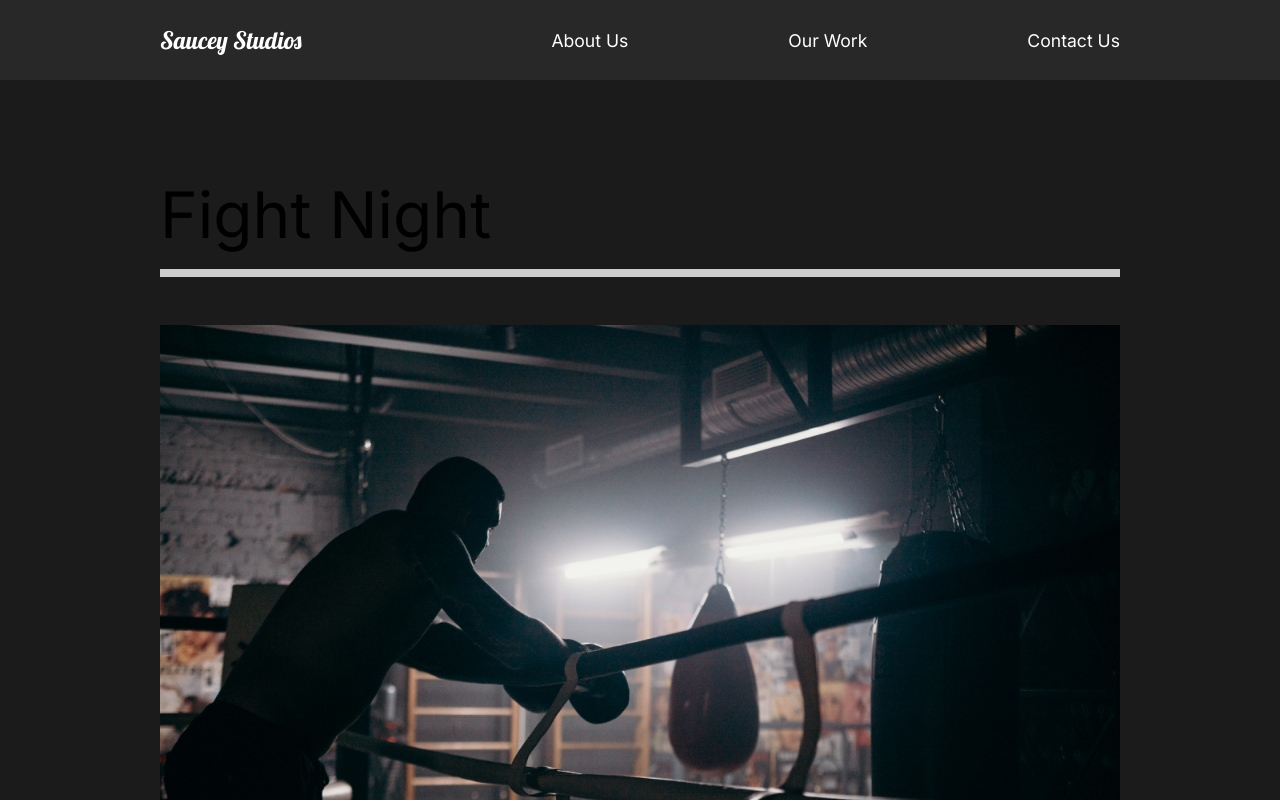
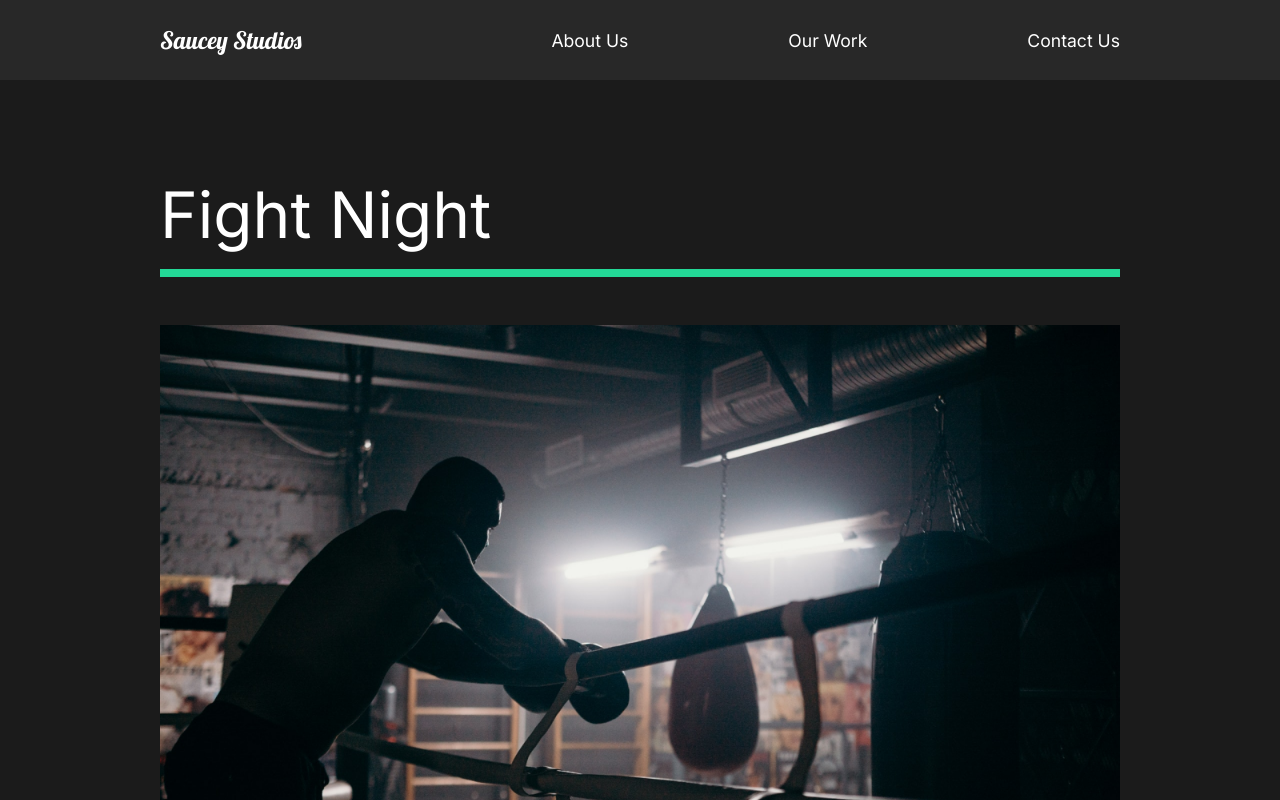
Before and after one commit to Clark-Code/Saucey-Studios, a React (Create React App) app: page /Work in a window 1280 px wide. Shown: the top 800 px of the page. Built offline with nearby package versions, Linux system fonts and the light colour scheme.

Commit message:
framer-motion HomePage & Page Transitions

```diff
--- /dev/null
+++ b/src/Animation.jsx
@@ -0,0 +1,81 @@
+export const pageAnimation = {
+	hidden: {
+		opacity: 0,
+		y: 300,
+	},
+	show: {
+		opacity: 1,
+		y: 0,
+		transition: {
+			duration: 1,
+			ease: 'easeIn',
+		},
+	},
+};
+
+export const titleAnimation = {
+	hidden: {
+		y: 200,
+	},
+	show: {
+		y: 0,
+		transition: {
+			duration: 0.75,
+			ease: 'easeOut',
+		},
+	},
+};
+
+export const container = {
+	hidden: {
+		x: 50,
+	},
+	show: {
+		x: 0,
+		transition: {
+			duration: 1,
+			ease: 'easeOut',
+			staggerChildren: 0.5,
+			when: 'afterChildren',
+		},
+	},
+};
+
+export const fade = {
+	hidden: {
+		opacity: 0,
+		y: 200,
+	},
+	show: {
+		opacity: 1,
+		y: 0,
+		transition: {
+			duration: 0.75,
+			ease: 'easeOut',
+		},
+	},
+};
+
+export const button = {
+	hidden: {
+		opacity: 0,
+	},
+	show: {
+		opacity: 1,
+	},
+};
+
+export const image = {
+	hidden: {
+		scale: 1.5,
+		opacity: 0,
+	},
+	show: {
+		scale: 1,
+		opacity: 1,
+		transition: {
+			ease: 'easeOut',
+			duration: 1.25,
+		},
+	},
+};
--- a/src/components/OurWork.jsx
+++ b/src/components/OurWork.jsx
@@ -43,6 +43,7 @@ const Work = styled.div`
 	padding: 5rem 10rem;
 	h2 {
 		padding: 1rem 0rem;
+		color: white;
 	}
 `;
 
@@ -50,7 +51,7 @@ const Movie = styled.div`
 	padding-bottom: 10rem;
 	.line {
 		height: 0.5rem;
-		background: #cccccc;
+		background: #23d997;
 		margin-bottom: 3rem;
 	}
 	img {
--- a/src/pages/Contact.jsx
+++ b/src/pages/Contact.jsx
@@ -1,10 +1,15 @@
 import React, { Fragment } from 'react';
 import ContactUs from '../components/Contact';
+//framer-motion
+import { motion } from 'framer-motion';
+import { pageAnimation } from '../Animation';
 
 const Contact = () => {
 	return (
 		<Fragment>
-			<ContactUs />
+			<motion.div variants={pageAnimation} initial="hidden" animate="show">
+				<ContactUs />
+			</motion.div>
 		</Fragment>
 	);
 };
--- a/src/pages/HomeSection.jsx
+++ b/src/pages/HomeSection.jsx
@@ -2,13 +2,17 @@ import React, { Fragment } from 'react';
 import HomeSection from '../components/HomeSection';
 import ServicesSection from '../components/ServicesSection';
 import FaqSection from '../components/FaqSection';
+//framer-motion
+import { motion } from 'framer-motion';
 
 const Home = () => {
 	return (
 		<Fragment>
-			<HomeSection />
-			<ServicesSection />
-			<FaqSection />
+			<motion.div>
+				<HomeSection />
+				<ServicesSection />
+				<FaqSection />
+			</motion.div>
 		</Fragment>
 	);
 };
--- a/src/pages/MovieDetail.jsx
+++ b/src/pages/MovieDetail.jsx
@@ -3,6 +3,9 @@ import styled from 'styled-components';
 import { useHistory } from 'react-router-dom';
 import { MovieState } from '../MovieState';
 import Award from '../components/Award';
+//framer-motion
+import { motion } from 'framer-motion';
+import { pageAnimation } from '../Animation';
 
 const MovieDetail = () => {
 	const history = useHistory();
@@ -18,6 +21,7 @@ const MovieDetail = () => {
 
 	return (
 		<Fragment>
+			<motion.div variants={pageAnimation} initial="hidden" animate="show">
 				{movie && (
 					<Details>
 						<HeadLine>
@@ -38,6 +42,7 @@ const MovieDetail = () => {
 						</ImageDisplay>
 					</Details>
 				)}
+			</motion.div>
 		</Fragment>
 	);
 };
--- a/src/pages/OurWork.jsx
+++ b/src/pages/OurWork.jsx
@@ -1,10 +1,15 @@
 import React, { Fragment } from 'react';
 import OurWork from '../components/OurWork';
+//framer-motion
+import { motion } from 'framer-motion';
+import { pageAnimation } from '../Animation';
 
 const Work = () => {
 	return (
 		<Fragment>
-			<OurWork />
+			<motion.div variants={pageAnimation} initial="hidden" animate="show">
+				<OurWork />
+			</motion.div>
 		</Fragment>
 	);
 };
```
Also changed, not shown: src/components/HomeSection.jsx (+29 -19 lines). Lines whose indentation alone changed are shown as unchanged.
